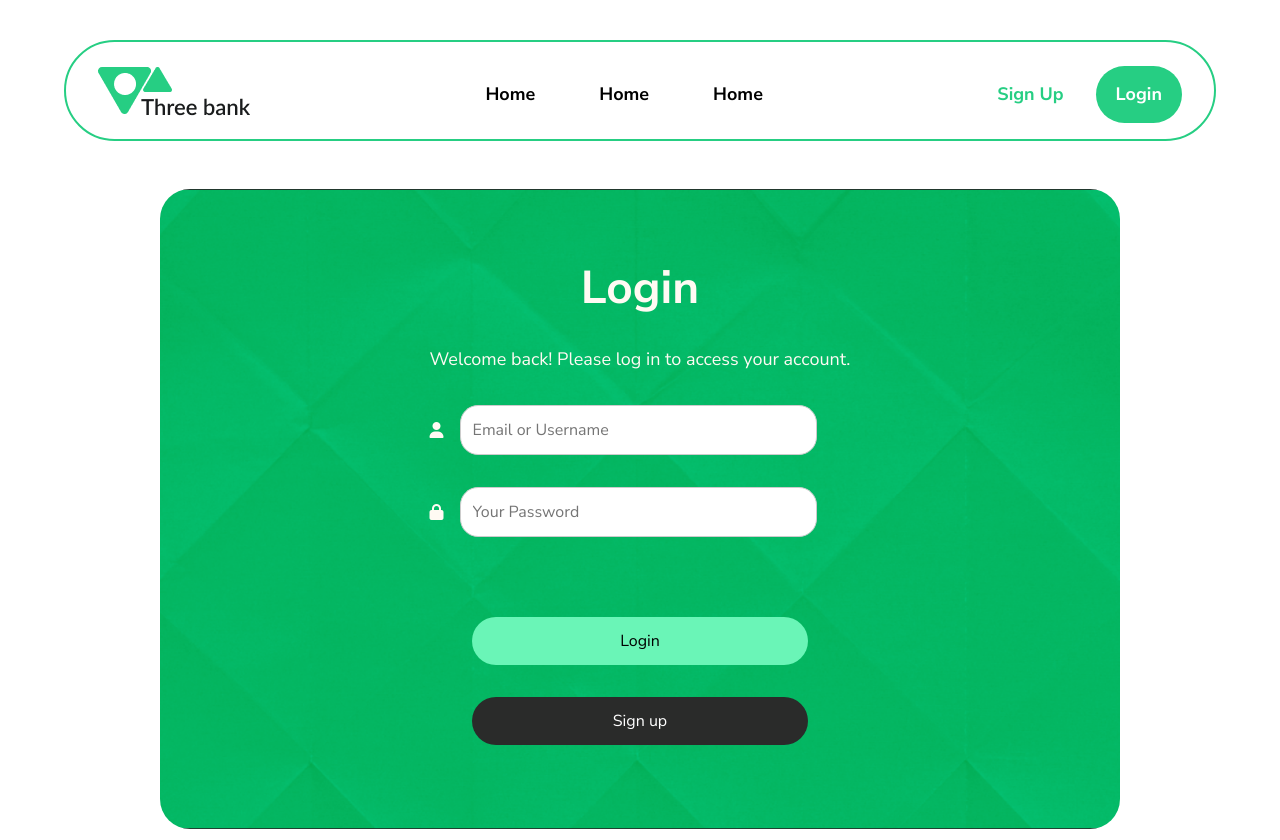
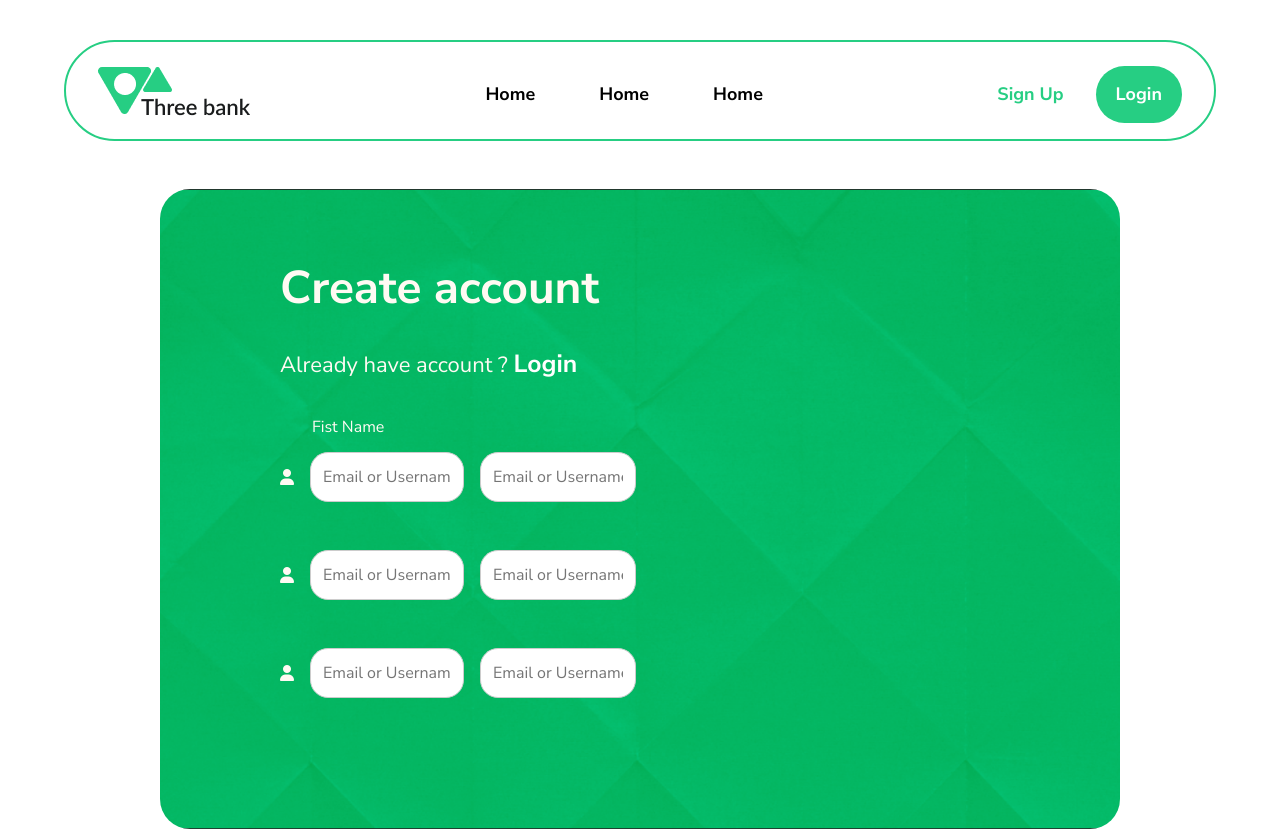
Before and after one commit to georgefelipee/threebankVue, a Vue app: page /signup in a window 1280 px wide. Built offline with nearby package versions, Linux system fonts and the light colour scheme.

Commit message:
sign up page

```diff
--- a/src/App.vue
+++ b/src/App.vue
@@ -6,7 +6,7 @@ import Login from "@/views/Login.vue";
 
 <template>
   <HeaderBank/>
-  <Login/>
+  <router-view/>
 </template>
 
 <style scoped>
--- a/src/components/HeaderBank.vue
+++ b/src/components/HeaderBank.vue
@@ -19,10 +19,12 @@ export default defineComponent({
        </div>
 
        <div class="login-information">
-         <span class="paragrafo signup"> Sign Up</span>
+         <router-link class="router-link" to="/signup"><span class="paragrafo signup"> Sign Up</span></router-link>
+
 
          <div class="login">
-           <span class="paragrafo login-link"> Login </span>
+           <router-link class="router-link" to="/"><span class="paragrafo login-link"> Login </span></router-link>
+
          </div>
        </div>
 
@@ -32,6 +34,9 @@ export default defineComponent({
 </template>
 
 <style scoped>
+.router-link {
+  text-decoration: none; /* Remove o sublinhado dos links */
+}
 .container-informations{
   display: flex;
   justify-content: center;
--- a/src/router/index.ts
+++ b/src/router/index.ts
@@ -1,13 +1,19 @@
 import { createRouter, createWebHistory } from 'vue-router'
 import Login from "@/views/Login.vue";
+import SignUp from "@/views/Signup.vue";
 
 const router = createRouter({
   history: createWebHistory(import.meta.env.BASE_URL),
   routes: [
     {
       name: 'Login',
-      path: '/login',
+      path: '/',
       component: Login
+    },
+    {
+      name: 'Sign up',
+      path: '/signup',
+      component: SignUp
     }
   ]
 })
--- a/src/views/Login.vue
+++ b/src/views/Login.vue
@@ -17,7 +17,7 @@
             </div>
             <div class="buttons-container">
               <ButtonFIeld type="submit" colorText="black" text="Login"></ButtonFIeld>
-              <button @click="notify" class="signup-button">Sign up</button>
+              <button @click="notifyLoginError" class="signup-button">Sign up</button>
             </div>
           </form>
         </div>
@@ -34,9 +34,9 @@ export default {
 
   name: 'Login',
   methods:{
-      notify(){
-        toast("Login",{
-          type: 'success',
+      notifyLoginError(){
+        toast("User credentials invalid!",{
+          type: 'error',
           position: 'top-right',
           autoClose: 2000
         })
--- /dev/null
+++ b/src/views/Signup.vue
@@ -0,0 +1,167 @@
+<script lang="ts">
+import {defineComponent} from 'vue'
+import ButtonFIeld from "@/components/ButtonFIeld.vue";
+import InputField from "@/components/inputField.vue";
+
+export default defineComponent({
+  name: "Sign up",
+  components: {InputField, ButtonFIeld}
+})
+</script>
+
+<template>
+  <main>
+    <div class="background-img">
+      <div class="signup-container">
+        <h1 class="login"> Create account </h1>
+        <form @submit.prevent class="signup-form">
+          <p class="paragrafo-lg">Already have account ?
+            <router-link class="router-link" to="/"><span class="paragrafo login-text">Login</span></router-link>
+          </p>
+
+          <div class="inputs-container">
+            <div class="input-container">
+              <p style="margin-inline: 2rem;">Fist Name</p>
+              <div class="inputs-wrapper">
+                <div class="icon-input">
+                  <i class="fa fa-user" aria-hidden="true"></i>
+                  <InputField placeholder="Email or Username" type="text"></InputField>
+                </div>
+                <div class="icon-input">
+                  <InputField placeholder="Email or Username" type="text"></InputField>
+                </div>
+              </div>
+
+            </div>
+
+            <div class="inputs-wrapper">
+              <div class="icon-input">
+                <i class="fa fa-user" aria-hidden="true"></i>
+                <InputField placeholder="Email or Username" type="text"></InputField>
+              </div>
+              <div class="icon-input">
+                <InputField placeholder="Email or Username" type="text"></InputField>
+              </div>
+            </div>
+            <div class="inputs-wrapper">
+              <div class="icon-input">
+                <i class="fa fa-user" aria-hidden="true"></i>
+                <InputField placeholder="Email or Username" type="text"></InputField>
+              </div>
+              <div class="icon-input">
+                <InputField placeholder="Email or Username" type="text"></InputField>
+              </div>
+            </div>
+
+
+          </div>
+        </form>
+      </div>
+    </div>
+  </main>
+</template>
+
+<style scoped>
+.background-img {
+  background-image: url('../../public/background.png');
+  background-size: cover; /* para ajustar a imagem ao tamanho do elemento */
+  background-position: center; /* para centralizar a imagem */
+  width: 75vw; /* largura total da janela de visualização */
+  height: 80vh; /* altura total da janela de visualização */
+  display: flex;
+  justify-content: flex-start; /* centraliza o conteúdo horizontalmente */
+  border-radius: 30px;
+  outline: none; /* Adicione essa linha para remover qualquer borda padrão */
+}
+
+main {
+  display: flex;
+  justify-content: center;
+  align-items: center;
+  margin-top: 3rem;
+  width: 100%;
+}
+
+.login {
+  font-size: 46px;
+  margin-top: 4rem;
+}
+
+.signup-container {
+  display: flex;
+  width: 40%;
+  margin-inline: 120px;
+  flex-direction: column;
+  gap: 1.5rem;
+}
+
+.signup-form {
+  display: flex;
+  gap: 2rem;
+  flex-direction: column;
+}
+
+.buttons-container {
+  display: flex;
+  flex-direction: column;
+  gap: 2rem;
+  margin-top: 3rem;
+  width: 100%
+}
+
+.signup-button {
+  background-color: #2A2B2A;
+  width: 80%;
+  color: #FFF;
+  border: none;
+  border-radius: 28px;
+  padding: 12px 24px;
+  font-size: 16px;
+  cursor: pointer;
+  transition: background-color 0.3s ease;
+  display: block;
+  margin: 0 auto; /* Para centralizar o botão horizontalmente */
+}
+
+.icon-input {
+  display: flex;
+  flex-direction: row;
+  gap: 1rem;
+  align-items: center;
+  width: 100%
+}
+
+.inputs-container {
+  display: flex;
+  flex-direction: column;
+  gap: 3rem;
+  width: 100%;
+}
+
+.inputs-wrapper {
+  display: flex;
+  flex-direction: row;
+  flex-wrap: nowrap;
+  gap: 1rem;
+
+}
+
+.signup-button:hover {
+  background-color: #525552;
+}
+
+.router-link {
+  text-decoration: none;
+}
+
+.login-text {
+  color: #ffffff;
+  font-weight: bold;
+}
+
+.input-container{
+  display: flex;
+  flex-direction: column;
+  gap: 0.8rem;
+}
+</style>
```
